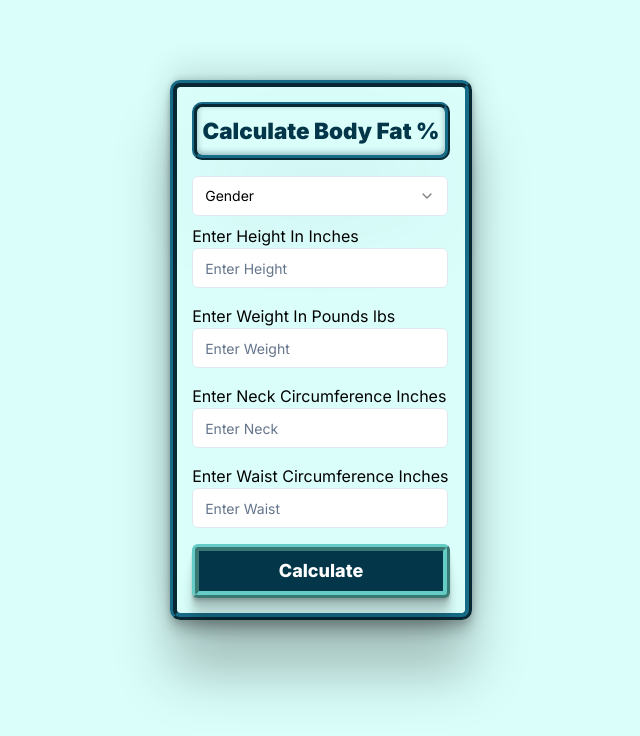
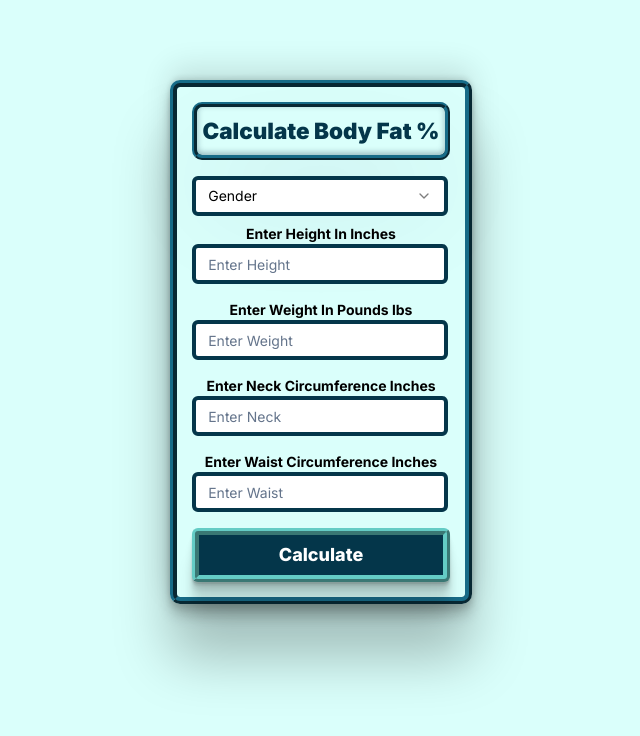
Before and after one commit to LRSORRENTI/Bodyfat-Calculator, a Next.js app: page / in a window 1280 px wide. Shown: the top 736 px of the page, without its empty margins (319-959 px from the left). Built offline with nearby package versions, Linux system fonts and the light colour scheme.

Commit message:
more styling changes to main container, text centering, text bolding, adding thicker border to input fields

```diff
--- a/src/app/form.css
+++ b/src/app/form.css
@@ -57,3 +57,11 @@ body {
     rgba(0, 0, 0, 0.09) 0px 8px 4px, rgba(0, 0, 0, 0.09) 0px 16px 8px,
     rgba(0, 0, 0, 0.09) 0px 32px 16px;
 }
+
+.selectTrigger {
+  border: 4px solid var(--main-bg-color);
+}
+
+.selectContent {
+  border: 4px solid var(--main-bg-color);
+}
--- a/src/components/BFCalcForm.tsx
+++ b/src/components/BFCalcForm.tsx
@@ -51,15 +51,15 @@ export function BFCalcForm() {
     <div className="form-wrap flex flex-col justify-center align-middle">
       <p className="mb-4 mx-auto text-lg card-head">Calculate Body Fat %</p>
       <Select>
-  <SelectTrigger className="max-w-64 mb-2">
+  <SelectTrigger className="max-w-64 mb-2 selectTrigger">
     <SelectValue placeholder="Gender" />
   </SelectTrigger>
-  <SelectContent>
+  <SelectContent className="selectContent">
     <SelectItem value="light">Male</SelectItem>
     <SelectItem value="dark">Female</SelectItem>
   </SelectContent>
 </Select>
-      <p>Enter Height In Inches</p>
+      <p className="font-bold text-sm text-center">Enter Height In Inches</p>
     <Form {...form}>
       <form onSubmit={form.handleSubmit(onSubmit)} className="mb-4">
         <FormField
@@ -69,7 +69,7 @@ export function BFCalcForm() {
             <FormItem className="flex">
               {/* <FormLabel className="mr-2 pt-3">Height</FormLabel> */}
               <FormControl>
-                <Input placeholder="Enter Height" {...field} className="max-w-64"/>
+                <Input placeholder="Enter Height" {...field} className="max-w-64 selectContent"/>
               </FormControl>
 
             </FormItem>
@@ -77,7 +77,7 @@ export function BFCalcForm() {
         />
       </form>
     </Form>
-    <p>Enter Weight In Pounds lbs</p>
+    <p className="font-bold text-sm text-center">Enter Weight In Pounds lbs</p>
     <Form {...form}>
       <form onSubmit={form.handleSubmit(onSubmit)} className="mb-4">
         <FormField
@@ -87,7 +87,7 @@ export function BFCalcForm() {
             <FormItem className="flex">
               {/* <FormLabel className="mr-2 pt-3">Height</FormLabel> */}
               <FormControl>
-                <Input placeholder="Enter Weight" {...field} className="max-w-64"/>
+                <Input placeholder="Enter Weight" {...field} className="max-w-64 selectContent"/>
               </FormControl>
 
             </FormItem>
@@ -95,7 +95,7 @@ export function BFCalcForm() {
         />
       </form>
     </Form>
-    <p>Enter Neck Circumference Inches</p>
+    <p className="font-bold text-sm text-center">Enter Neck Circumference Inches</p>
     <Form {...form}>
       <form onSubmit={form.handleSubmit(onSubmit)} className="">
         <FormField
@@ -105,14 +105,14 @@ export function BFCalcForm() {
             <FormItem className="flex">
               {/* <FormLabel className="mr-2 pt-3">Height</FormLabel> */}
               <FormControl>
-                <Input placeholder="Enter Neck" {...field} className="max-w-64 mb-4"/>
+                <Input placeholder="Enter Neck" {...field} className="max-w-64 mb-4 selectContent"/>
               </FormControl>
             </FormItem>
           )}
         />
       </form>
     </Form>
-    <p>Enter Waist Circumference Inches</p>
+    <p className="font-bold text-sm text-center">Enter Waist Circumference Inches</p>
     <Form {...form}>
       <form onSubmit={form.handleSubmit(onSubmit)} className="">
         <FormField
@@ -122,7 +122,7 @@ export function BFCalcForm() {
             <FormItem className="flex">
               {/* <FormLabel className="mr-2 pt-3">Height</FormLabel> */}
               <FormControl>
-                <Input placeholder="Enter Waist" {...field} className="max-w-64 mb-4"/>
+                <Input placeholder="Enter Waist" {...field} className="max-w-64 mb-4 selectContent"/>
               </FormControl>
 
             </FormItem>
```
